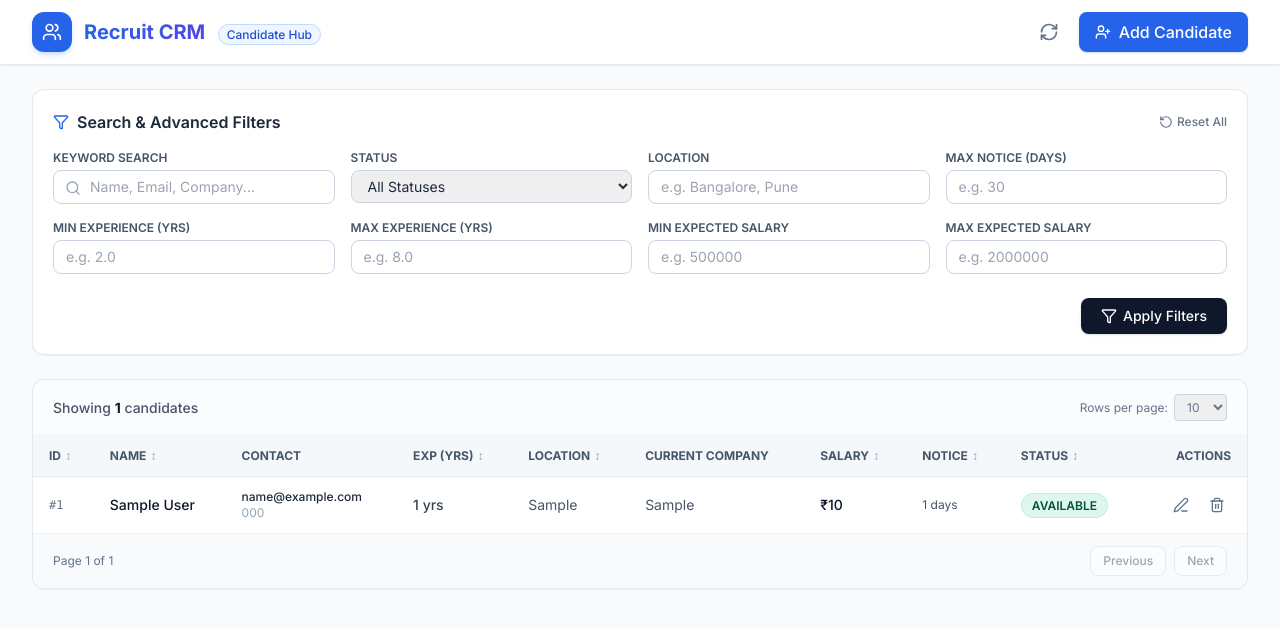
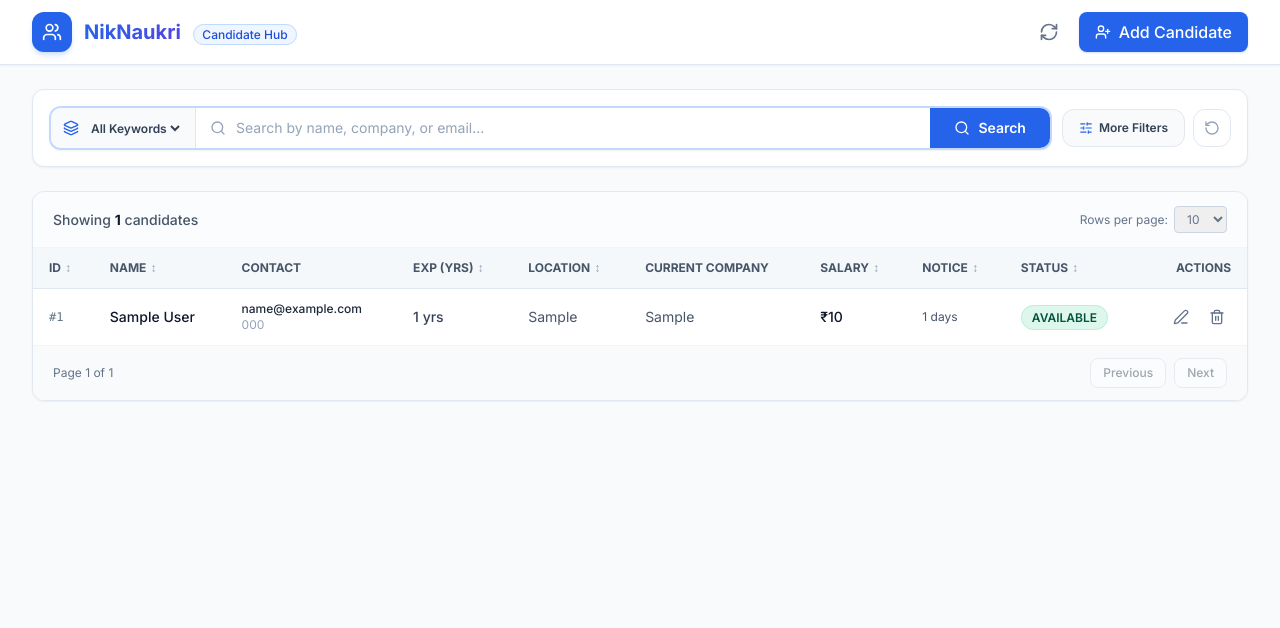
Before and after one commit to Nikhibobade12345/candidate-management-system-assessment-, a Spring Boot app: page / in a window 1280 px wide. Shown: the top 628 px of the page. Run offline with Spring Boot 4, Linux system fonts and the light colour scheme; tables that the repository leaves empty hold one stand-in row (values such as "Sample post"); some libraries are stand-ins or nearby versions.

Commit message:
Document updated

```diff
--- a/src/main/java/com/nikhil/candidate/controller/CandidateController.java
+++ b/src/main/java/com/nikhil/candidate/controller/CandidateController.java
@@ -19,6 +19,7 @@ import org.springframework.web.bind.annotation.*;
 
 @RestController
 @RequestMapping("/api/candidates")
+@CrossOrigin(origins = "*")
 public class CandidateController {
 
     private final CandidateInterface candidateInterface;
--- a/src/main/resources/static/index.html
+++ b/src/main/resources/static/index.html
@@ -3,7 +3,7 @@
 <head>
   <meta charset="UTF-8">
   <meta name="viewport" content="width=device-width, initial-scale=1.0">
-  <title>Candidate Management System | Recruit CRM</title>
+  <title>Candidate Management System | NikNaukri</title>
   <!-- Tailwind CSS via CDN for modern styling -->
   <script src="https://cdn.tailwindcss.com"></script>
   <!-- Google Fonts Inter -->
@@ -32,7 +32,7 @@
             <i data-lucide="users" class="w-5 h-5"></i>
           </div>
           <div>
-            <span class="text-xl font-bold bg-gradient-to-r from-blue-600 to-indigo-600 bg-clip-text text-transparent">Recruit CRM</span>
+            <span class="text-xl font-bold bg-gradient-to-r from-blue-600 to-indigo-600 bg-clip-text text-transparent">NikNaukri</span>
             <span class="text-xs ml-2 px-2 py-0.5 bg-blue-50 text-blue-700 font-medium rounded-full border border-blue-200">Candidate Hub</span>
           </div>
         </div>
@@ -53,29 +53,47 @@
   <main class="max-w-7xl mx-auto px-4 sm:px-6 lg:px-8 py-6 flex-1 w-full space-y-6">
 
     <!-- SEARCH & MULTI-CRITERIA FILTER PANEL -->
-    <section class="bg-white rounded-xl border border-slate-200 shadow-sm p-5 space-y-4">
-      <div class="flex items-center justify-between">
-        <div class="flex items-center space-x-2 text-slate-800 font-semibold text-base">
-          <i data-lucide="filter" class="w-4 h-4 text-blue-600"></i>
-          <span>Search & Advanced Filters</span>
+    <section class="bg-white rounded-xl border border-slate-200 shadow-sm p-4 space-y-3">
+      <!-- Universal Naukri-Style Search Bar -->
+      <div class="flex flex-col md:flex-row items-stretch gap-2.5">
+        <div class="flex-1 flex rounded-xl border-2 border-blue-500/30 focus-within:border-blue-600 bg-white shadow-sm overflow-hidden transition">
+          <!-- Category Selector -->
+          <div class="bg-slate-50 border-r border-slate-200 flex items-center px-3">
+            <i data-lucide="layers" class="w-4 h-4 text-blue-600 mr-2"></i>
+            <select id="searchCategory" onchange="onCategoryChange()" class="bg-transparent text-xs font-semibold text-slate-700 focus:outline-none cursor-pointer">
+              <option value="all">All Keywords</option>
+              <option value="location">📍 Location</option>
+              <option value="company">🏢 Company</option>
+              <option value="status">🏷️ Status</option>
+            </select>
           </div>
-        <button onclick="resetFilters()" class="text-xs text-slate-500 hover:text-blue-600 font-medium flex items-center space-x-1">
-          <i data-lucide="rotate-ccw" class="w-3.5 h-3.5"></i>
-          <span>Reset All</span>
+          <!-- Main Search Input with Rotating Placeholder -->
+          <div class="relative flex-1 flex items-center">
+            <i data-lucide="search" class="w-4 h-4 text-slate-400 absolute left-3.5"></i>
+            <input type="text" id="filterSearch" placeholder="Search by name, company, or email..." class="w-full pl-10 pr-4 py-2.5 text-sm text-slate-800 placeholder-slate-400 focus:outline-none">
+          </div>
+          <!-- Search Button -->
+          <button onclick="applyFilters()" class="bg-blue-600 hover:bg-blue-700 text-white font-medium px-6 py-2.5 flex items-center space-x-2 transition">
+            <i data-lucide="search" class="w-4 h-4"></i>
+            <span class="text-sm font-semibold">Search</span>
           </button>
         </div>
 
-      <!-- Filter Controls Grid -->
-      <div class="grid grid-cols-1 sm:grid-cols-2 lg:grid-cols-4 gap-4">
-        <!-- Search Keyword -->
-        <div>
-          <label class="block text-xs font-semibold text-slate-600 uppercase mb-1">Keyword Search</label>
-          <div class="relative">
-            <i data-lucide="search" class="w-4 h-4 text-slate-400 absolute left-3 top-2.5"></i>
-            <input type="text" id="filterSearch" placeholder="Name, Email, Company..." class="w-full pl-9 pr-3 py-1.5 text-sm rounded-lg border border-slate-300 focus:outline-none focus:ring-2 focus:ring-blue-500">
+        <!-- Advanced Filters Toggle & Reset Button -->
+        <div class="flex items-center space-x-2">
+          <button id="toggleFilterBtn" onclick="toggleAdvancedFilters()" class="inline-flex items-center space-x-1.5 px-4 py-2.5 text-xs font-semibold rounded-xl border border-slate-200 bg-slate-50 hover:bg-slate-100 text-slate-700 transition">
+            <i data-lucide="sliders-horizontal" class="w-3.5 h-3.5 text-blue-600"></i>
+            <span id="filterToggleText">More Filters</span>
+          </button>
+          <button onclick="resetFilters()" class="p-2.5 text-slate-400 hover:text-slate-700 rounded-xl hover:bg-slate-100 border border-slate-200 transition" title="Reset All Filters">
+            <i data-lucide="rotate-ccw" class="w-4 h-4"></i>
+          </button>
         </div>
       </div>
 
+      <!-- Collapsible Advanced Filters Drawer -->
+      <div id="advancedFiltersDrawer" class="hidden pt-3 border-t border-slate-100">
+        <div class="grid grid-cols-1 sm:grid-cols-2 lg:grid-cols-4 gap-3">
           <!-- Status Filter -->
           <div>
             <label class="block text-xs font-semibold text-slate-600 uppercase mb-1">Status</label>
@@ -87,12 +105,6 @@
               <option value="ON_HOLD">ON_HOLD</option>
               <option value="REJECTED">REJECTED</option>
             </select>
-        </div>
-
-        <!-- Location -->
-        <div>
-          <label class="block text-xs font-semibold text-slate-600 uppercase mb-1">Location</label>
-          <input type="text" id="filterLocation" placeholder="e.g. Bangalore, Pune" class="w-full px-3 py-1.5 text-sm rounded-lg border border-slate-300 focus:outline-none focus:ring-2 focus:ring-blue-500">
           </div>
 
           <!-- Max Notice Period -->
@@ -121,12 +133,6 @@
             <input type="number" id="filterMaxSalary" placeholder="e.g. 2000000" class="w-full px-3 py-1.5 text-sm rounded-lg border border-slate-300 focus:outline-none focus:ring-2 focus:ring-blue-500">
           </div>
         </div>
-
-      <div class="flex justify-end pt-2">
-        <button onclick="applyFilters()" class="inline-flex items-center space-x-1.5 bg-slate-900 hover:bg-slate-800 text-white text-sm font-medium px-5 py-2 rounded-lg shadow transition">
-          <i data-lucide="filter" class="w-4 h-4"></i>
-          <span>Apply Filters</span>
-        </button>
       </div>
     </section>
 
@@ -311,7 +317,19 @@
       totalElements: 0
     };
 
-    const API_BASE = '/api/candidates';
+    // Automatically point to Spring Boot port 5001 if opened from IntelliJ preview (port 63342) or file system
+    const API_BASE = (window.location.port === '5001')
+      ? '/api/candidates'
+      : 'http://localhost:5001/api/candidates';
+
+    // Rotating placeholder text (Naukri style)
+    const rotatingPlaceholders = [
+      "Search by candidate name, company, or email...",
+      "Search by location (e.g. Pune, Bangalore, Mumbai)...",
+      "Search by status (e.g. AVAILABLE, HIRED)...",
+      "Search by employer or current company..."
+    ];
+    let placeholderIdx = 0;
 
     document.addEventListener('DOMContentLoaded', () => {
       fetchCandidates();
@@ -321,7 +339,39 @@
       document.getElementById('filterSearch').addEventListener('keyup', (e) => {
         if (e.key === 'Enter') applyFilters();
       });
+
+      // Smoothly rotate search placeholder every 2.8 seconds
+      setInterval(() => {
+        const input = document.getElementById('filterSearch');
+        const category = document.getElementById('searchCategory')?.value;
+        if (input && document.activeElement !== input && !input.value && category === 'all') {
+          placeholderIdx = (placeholderIdx + 1) % rotatingPlaceholders.length;
+          input.placeholder = rotatingPlaceholders[placeholderIdx];
+        }
+      }, 2800);
     });
+
+    function onCategoryChange() {
+      const category = document.getElementById('searchCategory').value;
+      const input = document.getElementById('filterSearch');
+      if (category === 'location') {
+        input.placeholder = "Search by city or location (e.g. Pune, Bangalore)...";
+      } else if (category === 'status') {
+        input.placeholder = "Search status (e.g. AVAILABLE, IN_PROGRESS, HIRED)...";
+      } else if (category === 'company') {
+        input.placeholder = "Search by company name (e.g. Acme Tech)...";
+      } else {
+        input.placeholder = rotatingPlaceholders[0];
+      }
+      input.focus();
+    }
+
+    function toggleAdvancedFilters() {
+      const drawer = document.getElementById('advancedFiltersDrawer');
+      const isHidden = drawer.classList.contains('hidden');
+      drawer.classList.toggle('hidden');
+      document.getElementById('filterToggleText').textContent = isHidden ? 'Fewer Filters' : 'More Filters';
+    }
 
     // Fetch Candidates from Spring Boot API
     async function fetchCandidates() {
@@ -331,18 +381,30 @@
       params.append('sortBy', state.sortBy);
       params.append('direction', state.direction);
 
-      const search = document.getElementById('filterSearch').value.trim();
-      const status = document.getElementById('filterStatus').value;
-      const location = document.getElementById('filterLocation').value.trim();
+      const searchVal = document.getElementById('filterSearch').value.trim();
+      const category = document.getElementById('searchCategory').value;
+
+      // Smart mapping: Send to location, status, or search depending on selected category
+      if (searchVal) {
+        if (category === 'location') {
+          params.append('location', searchVal);
+        } else if (category === 'status') {
+          params.append('status', searchVal.toUpperCase());
+        } else {
+          params.append('search', searchVal);
+        }
+      }
+
+      // Read drawer filters (if filled)
+      const drawerStatus = document.getElementById('filterStatus').value;
+      if (drawerStatus && category !== 'status') params.append('status', drawerStatus);
+
       const notice = document.getElementById('filterNotice').value;
       const minExp = document.getElementById('filterMinExp').value;
       const maxExp = document.getElementById('filterMaxExp').value;
       const minSalary = document.getElementById('filterMinSalary').value;
       const maxSalary = document.getElementById('filterMaxSalary').value;
 
-      if (search) params.append('search', search);
-      if (status) params.append('status', status);
-      if (location) params.append('location', location);
       if (notice) params.append('maxNoticePeriod', notice);
       if (minExp) params.append('minExperience', minExp);
       if (maxExp) params.append('maxExperience', maxExp);
@@ -462,13 +524,14 @@
 
     function resetFilters() {
       document.getElementById('filterSearch').value = '';
+      document.getElementById('searchCategory').value = 'all';
       document.getElementById('filterStatus').value = '';
-      document.getElementById('filterLocation').value = '';
       document.getElementById('filterNotice').value = '';
       document.getElementById('filterMinExp').value = '';
       document.getElementById('filterMaxExp').value = '';
       document.getElementById('filterMinSalary').value = '';
       document.getElementById('filterMaxSalary').value = '';
+      onCategoryChange();
       state.page = 0;
       state.sortBy = 'id';
       state.direction = 'desc';
```
Also changed, not shown: DESIGN.md (+1 -5 lines), README.md. Lines whose indentation alone changed are shown as unchanged.
